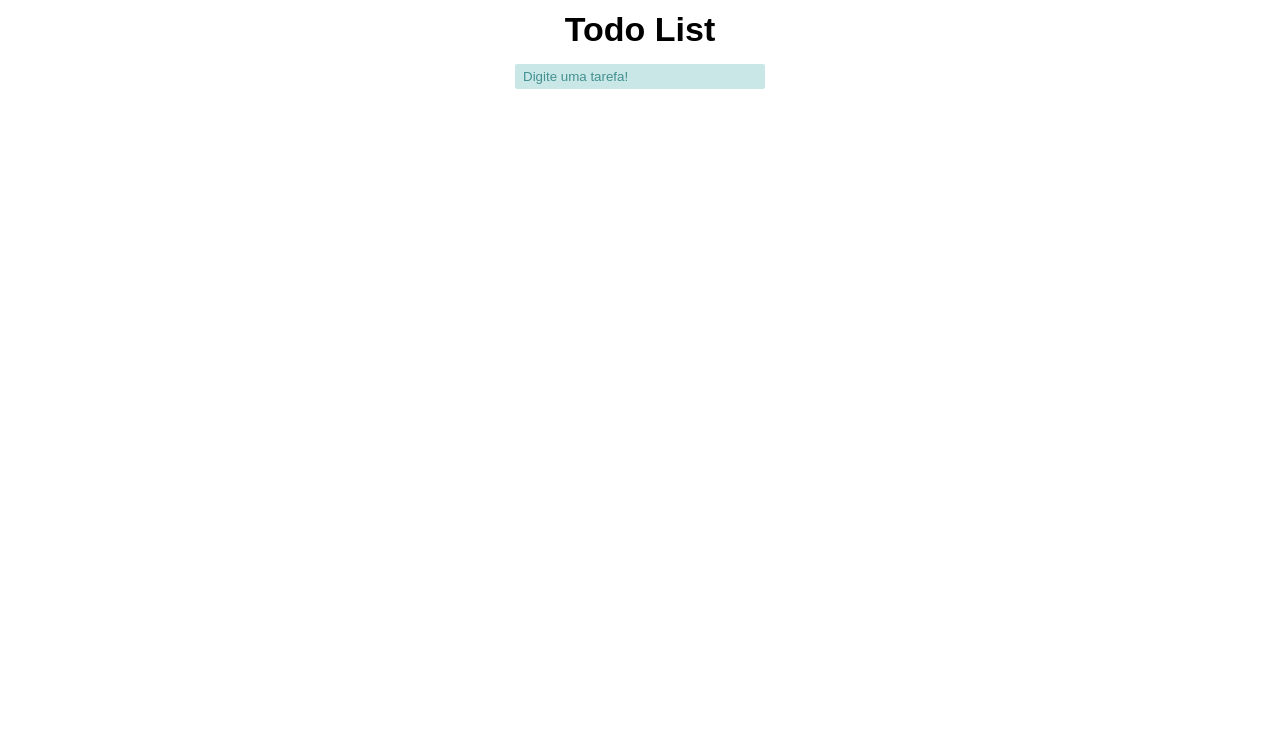
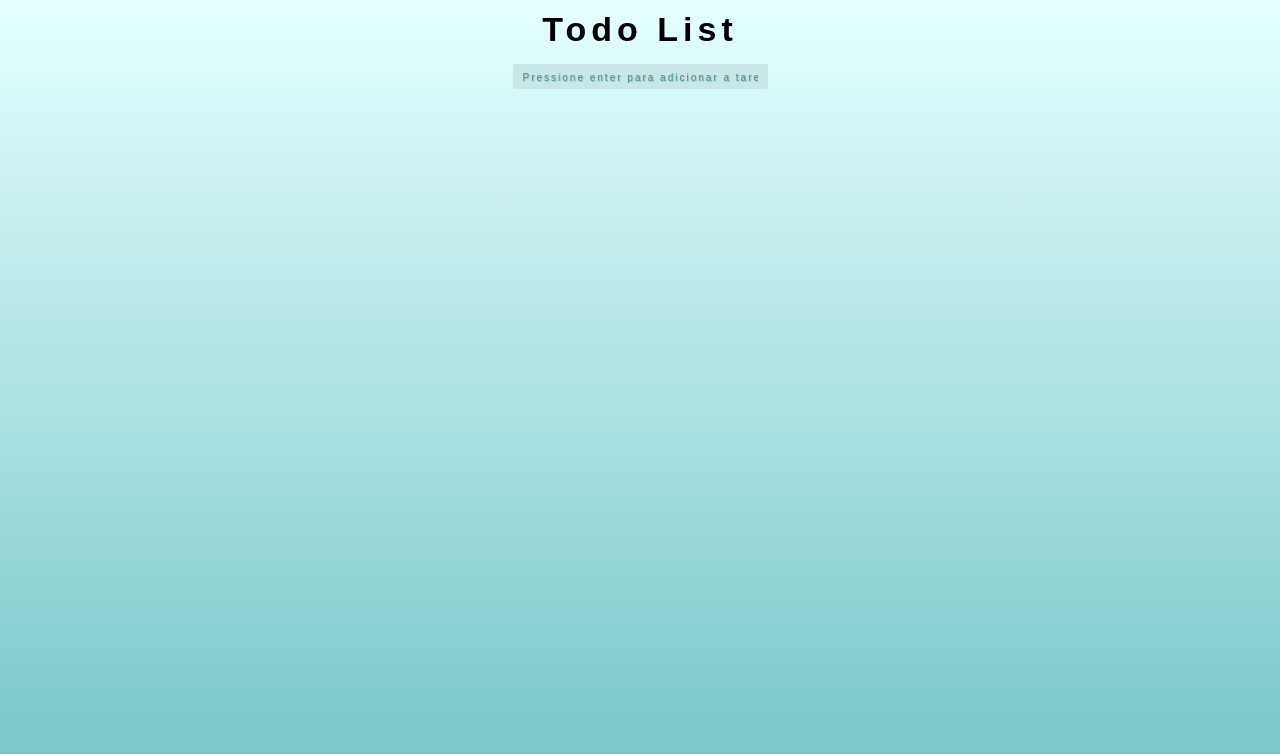
Before and after one commit to orlandopdj/todo_list, a plain HTML site: page index.html in a window 1280 px wide. Drawn offline with Linux system fonts and the light colour scheme; a web font is replaced by a local one.

Commit message:
ajustes css

```diff
--- a/index.html
+++ b/index.html
@@ -19,7 +19,7 @@
         </header>
         <main>
             <section class="containerInput">
-                <input id="tarefa" type="text" placeholder="Digite uma tarefa!" value="">
+                <input id="tarefa" type="text" placeholder="Pressione enter para adicionar a tarefa!" value="">
             </section>
             <section class="todo_list">
 
--- a/main.js
+++ b/main.js
@@ -55,7 +55,6 @@ const clickItem = (e) => {
     const tarefasLista = getTarefas()
     const elemento = e.target
     const indice = elemento.dataset.indice
-    console.log(elemento.type)
     if (elemento.type === 'button') {
         tarefasLista.splice(indice, 1)
         setTarefas(tarefasLista)
--- a/style.css
+++ b/style.css
@@ -1,5 +1,7 @@
 @import url('https://fonts.googleapis.com/css2?family=Freeman&display=swap');
-
+body{
+    background: linear-gradient(#e5ffff, #73c5c5);
+}
 article {
     width: 100vw;
     height: 100vh;
@@ -13,6 +15,7 @@ header {
 header h1 {
     padding: 10px 0;
     font-size: 34px;
+    letter-spacing: 5px;
 }
 
 .containerInput {
@@ -26,14 +29,17 @@ header h1 {
     background-color: #cae7e7;
     border-radius: 2px;
     border: none;
-    width: 250px;
-    padding: 5px 8px;
+    width: 255px;
+    padding: 5px 10px;
     outline: none;
     color: #214646;
 }
 
 .containerInput input::placeholder {
     color: #439090;
+    font-size: 10px;
+    text-shadow: 1px 1px 1px rgba(0, 0, 0, 0.211);
+    letter-spacing: 2px;
 }
 
 .todo_list {
```
